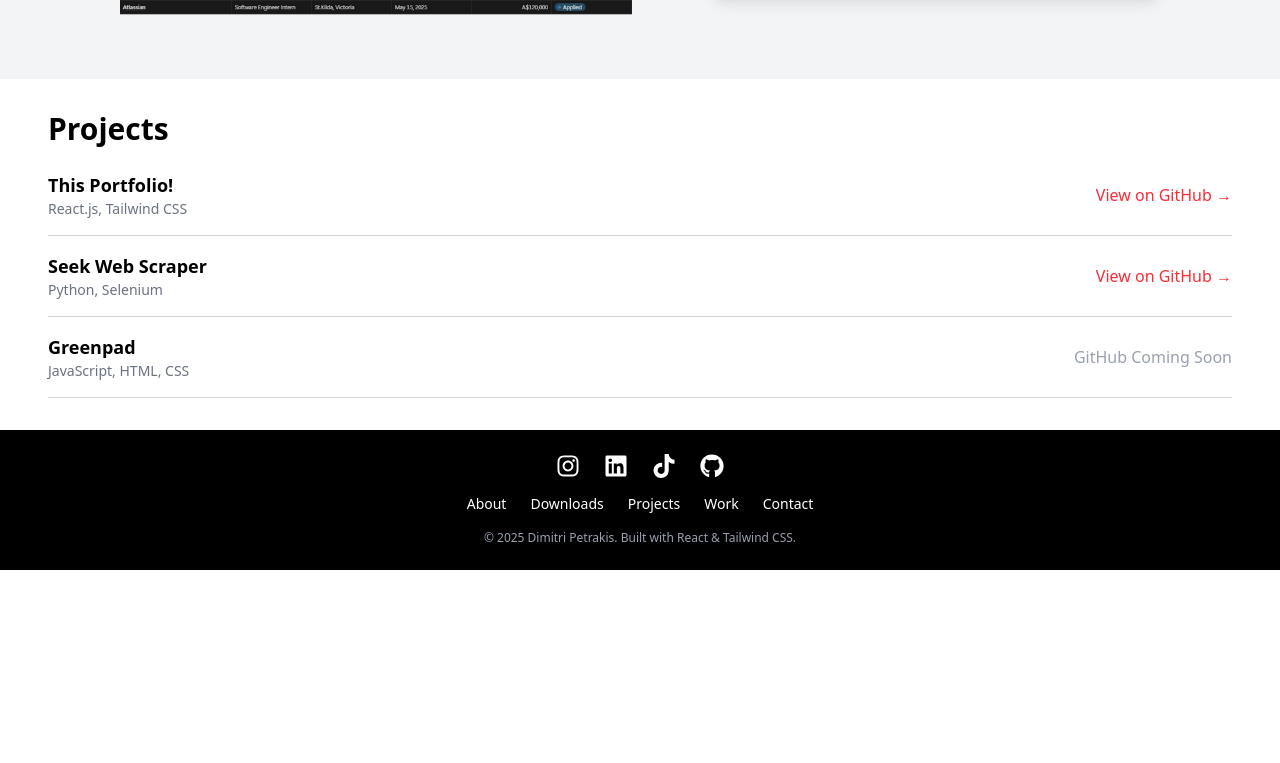
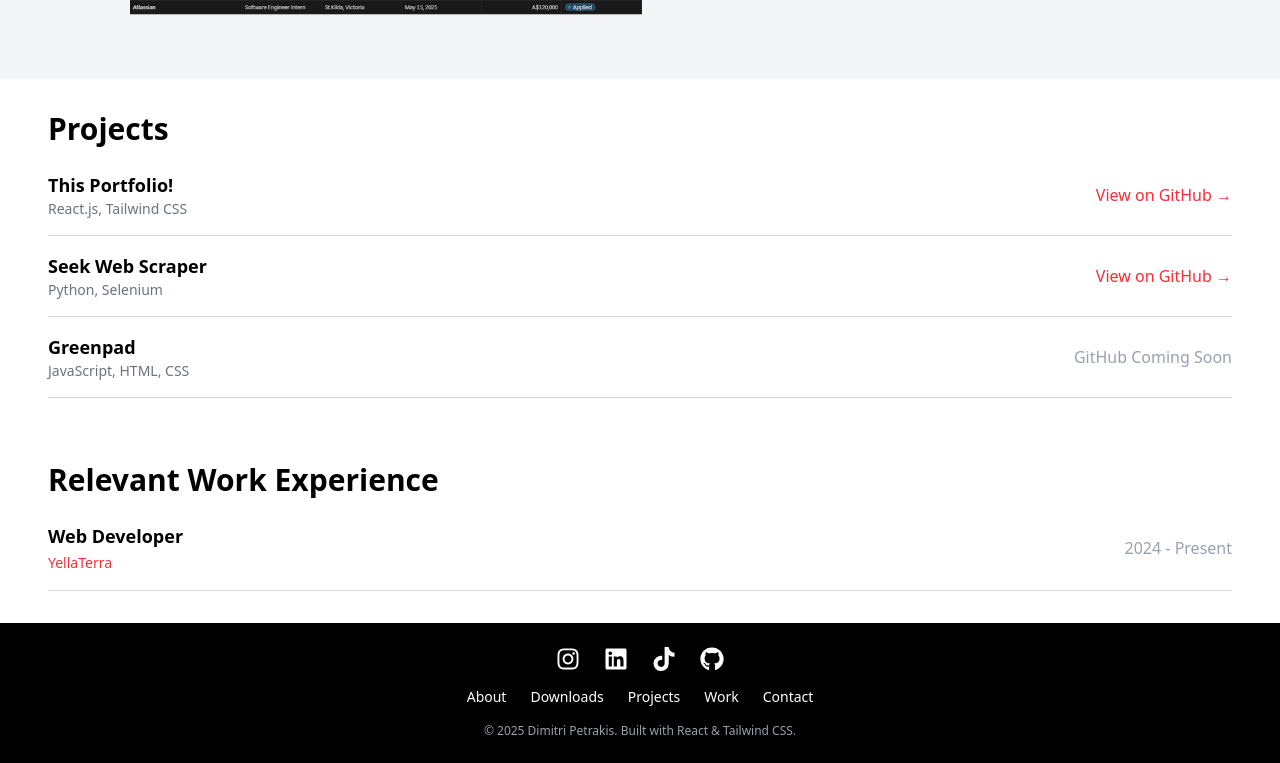
Before and after one commit to mitso2005/portfolio, a React (Vite) app in the folder my-portfolio/: page / in a window 1280 px wide. Shown: the part 1161-1924 px from the top of the page. Before the commit the page ends 1731 px from the top, so only its background shows below. Built offline with nearby package versions, Linux system fonts and the light colour scheme.

Commit message:
added work experience

```diff
--- a/my-portfolio/src/App.jsx
+++ b/my-portfolio/src/App.jsx
@@ -5,6 +5,7 @@ import Downloads from "./components/Downloads";
 import Footer from "./components/Footer";
 import Project from "./components/Project";
 import DownloadDescription from "./components/DowloadDescription";
+import Work from "./components/Work";
 
 function App() {
   return (
@@ -40,6 +41,16 @@ function App() {
         />
       </div>
 
+      <div className="max-w-7xl mx-auto px-12 py-8 bg-white">
+        <h2 className="text-3xl font-bold mb-2">Relevant Work Experience</h2>
+        <Work
+            title="Web Developer"
+            company="YellaTerra"
+            time="2024 - Present"
+            website="https://store.yellaterra.com.au/"
+        />
+      </div>
+
       <Footer />
     </div>
   );
--- a/my-portfolio/src/components/Downloads.jsx
+++ b/my-portfolio/src/components/Downloads.jsx
@@ -29,7 +29,7 @@ const Downloads = () => {
     return (
         <div className="flex items-center justify-center bg-white">
             <div className="bg-black p-8 rounded-lg shadow-lg w-full max-w-md">
-                <h2 className="text-white text-2xl mb-4">Just imput your email and I'll send it straight to you!</h2>
+                <h2 className="text-white text-2xl mb-4">Start your tech job search today!</h2>
                 <form onSubmit={handleSubmit} className="space-y-4">
                     <div>
                         <label className="block text-white mb-2" htmlFor="email">Email:</label>
--- a/my-portfolio/src/components/Work.jsx
+++ b/my-portfolio/src/components/Work.jsx
@@ -0,0 +1,19 @@
+const Work = ({ title, company, time, website}) => {
+
+    return (
+        <div className="flex justify-between items-center border-b border-gray-300 py-4">
+            {/* Left: Company & Title */}
+            <div>
+                <h3 className="text-lg font-semibold">{title}</h3>
+                {/* Company as a clickable link */}
+                <a href={website} target="_blank" rel="noopener noreferrer" className="text-sm text-red-500 hover:underline">
+                    {company}
+                </a>
+            </div>
+
+            <p className=" text-gray-400">{time}</p>
+        </div>
+    );
+};
+
+export default Work;
```
